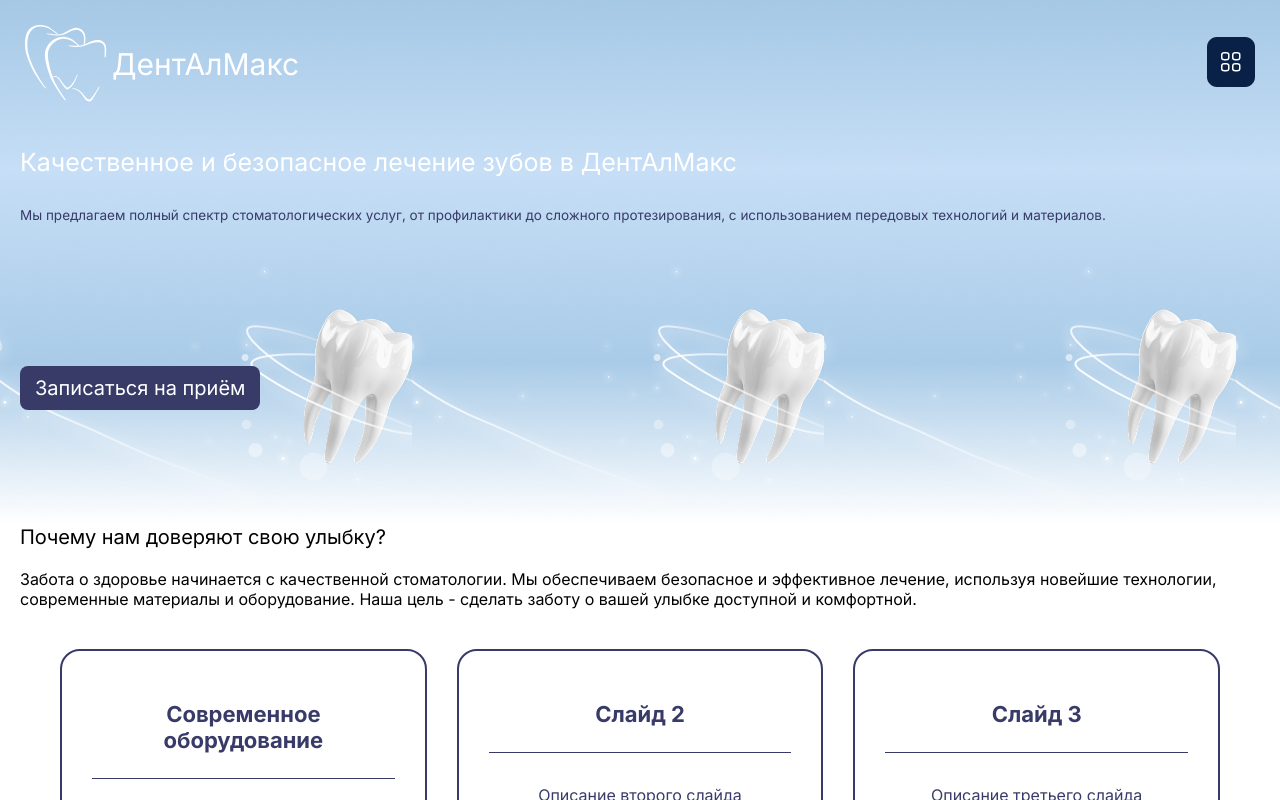
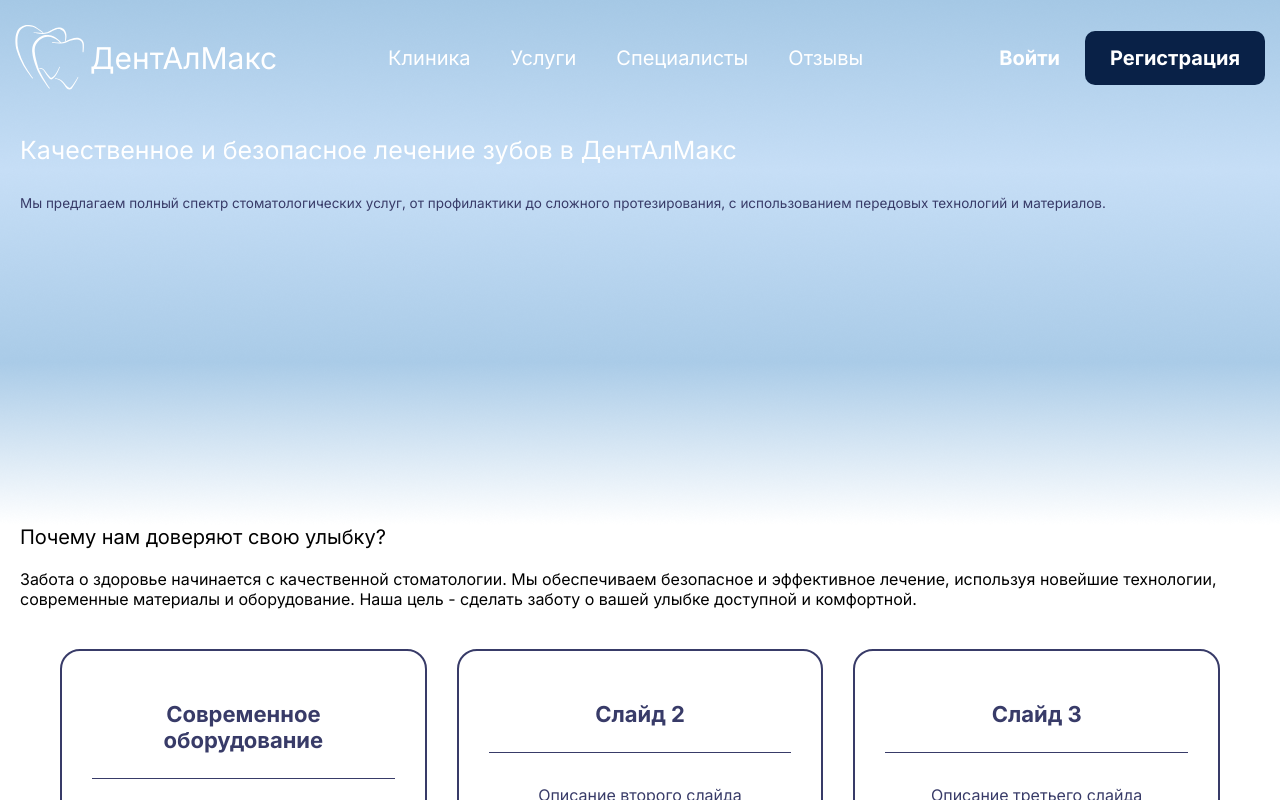
Before and after one commit to Dmitry1517/dentalmax, a Vue app: page / in a window 1280 px wide. Shown: the top 800 px of the page. Built offline with nearby package versions, Linux system fonts and the light colour scheme.

Commit message:
header-process

```diff
--- a/src/app/App.vue
+++ b/src/app/App.vue
@@ -9,18 +9,16 @@ import FooterHome from '@/entities/FooterHome.vue'
 import TextSlider from '@/entities/TextSlider.vue';
 import SpecialistSlider from '@/entities/SpecialistSlider.vue';
 import FidbackSlider from '@/entities/FidbackSlider.vue';
+import Header from '@/entities/Header.vue';
 </script>
 
 <template>
   <div>
-    <div id="header">
+    <Header />
+    <!-- <div id="header">
       <div class="header">
-        <div class="header__top">
-          <LogoName color="#ffffff" />
-          <div class="header__button">
-            <img src="/menu-btn.png" alt="" />
-          </div>
-        </div>
+
+        <Header />
 
         <div class="promo">
           <span class="promo__title">Качественное и безопасное лечение зубов в ДентАлМакс</span>
@@ -33,7 +31,7 @@ import FidbackSlider from '@/entities/FidbackSlider.vue';
       <div class="form">
         <Button>Записаться на приём</Button>
       </div>
-    </div>
+    </div> -->
     <Information
       title="Почему нам доверяют свою улыбку?"
       text="Забота о здоровье начинается с качественной стоматологии. Мы обеспечиваем безопасное и
--- a/src/entities/Header.vue
+++ b/src/entities/Header.vue
@@ -1,12 +1,13 @@
 <script setup>
-import Logo from '@/shared/icons/Logo.vue'
+import LogoName from '@/shared/components/LogoName.vue'
 </script>
 
 <template>
   <header class="header">
-    <div class="logo">
-      <Logo />
-      <span>ДентАлМакс</span>
+    <div class="header__top">
+      <LogoName color="#ffffff" />
+      <div class="header__button">
+        <img src="/menu-btn.png" alt="menu" />
       </div>
       <div class="nav">
         <ul class="nav__list">
@@ -20,37 +21,66 @@ import Logo from '@/shared/icons/Logo.vue'
         <button class="button button_notbg">Войти</button>
         <button class="button">Регистрация</button>
       </div>
+    </div>
+
+    <div class="promo">
+      <span class="promo__title">Качественное и безопасное лечение зубов в ДентАлМакс</span>
+      <span class="promo__text">
+        Мы предлагаем полный спектр стоматологических услуг, от профилактики до сложного
+        протезирования, с использованием передовых технологий и материалов.
+      </span>
+    </div>
   </header>
+
 </template>
 
 <style>
+
 .header {
-  width: 1280px;
-  margin: 0 auto;
-  padding: 22px 0px;
+  background-image: url('/bg.png');
+  width: 100%;
+  height: 525px;
+  object-fit: cover; /* или contain */
+}
+
+.header__top {
+  width: 100%;
+  padding: 20px 15px;
   display: flex;
   align-items: center;
   justify-content: space-between;
 }
+
 .logo {
   display: flex;
   align-items: center;
   gap: 20px;
 }
+
 .logo span {
   font-size: 40px;
   color: var(--text-color);
 }
 
+.header__button {
+  margin-left: auto;
+}
+
+.header__button img {
+  width: 35px;
+  height: 35px;
+}
+
 .nav__list {
   display: flex;
   align-items: center;
-  gap: 40px;
+  gap: 15px;
   list-style-type: none;
 }
+
 .nav__item {
   color: var(--text-color);
-  font-size: 20px;
+  font-size: 16px;
   cursor: pointer;
 }
 
@@ -62,10 +92,10 @@ import Logo from '@/shared/icons/Logo.vue'
 .button {
   background: var(--bg-button);
   border-radius: 10px;
-  padding: 15px 25px;
+  padding: 10px;
   color: var(--text-color);
   font-weight: bold;
-  font-size: 20px;
+  font-size: 16px;
   outline: none;
   border: none;
   cursor: pointer;
@@ -74,4 +104,53 @@ import Logo from '@/shared/icons/Logo.vue'
 .button_notbg {
   background: none;
 }
+
+.nav, .login {
+  display: none;
+}
+
+@media all and (min-width: 768px) {
+  .header__button {
+    display: none;
+  }
+
+  .nav {
+    display: block;
+  }
+
+  .login {
+    display: flex;
+    align-items: center;
+  }
+}
+
+@media all and (min-width: 1024px) {
+  .button {
+    font-size: 20px;
+    padding: 15px 25px;
+  }
+
+  .nav__item {
+    font-size: 20px;
+  }
+
+  .nav__list {
+    gap: 20px;
+  }
+}
+
+@media all and (min-width: 1280px) {
+  .header__top {
+    width: 1280px;
+    margin: 0 auto;
+  }
+
+  .nav__list {
+    gap: 40px;
+  }
+
+  .header__top {
+    padding: 25px 15px;
+  }
+}
 </style>
--- a/src/shared/components/LogoName.vue
+++ b/src/shared/components/LogoName.vue
@@ -20,6 +20,12 @@ const {color} = defineProps({
 }
 
 .logo__name {
-    font-size: 30px;
+    font-size: 24px;
+}
+
+@media all and (min-width: 1024px) {
+    .logo__name {
+        font-size: 30px;
+    }
 }
 </style>
--- a/src/shared/icons/Logo.vue
+++ b/src/shared/icons/Logo.vue
@@ -6,7 +6,7 @@ const {color} = defineProps({
 </script>
 
 <template>
-  <svg width="82" height="77" viewBox="0 0 82 77" fill="none" xmlns="http://www.w3.org/2000/svg">
+  <svg viewBox="0 0 82 77" fill="none" xmlns="http://www.w3.org/2000/svg">
     <path
       d="M53.9954 21.2436C54.0222 21.0187 54.1678 20.6852 54.0677 20.5649C53.1367 19.4455 52.1268 18.3857 51.0333 17.408C47.8117 14.5146 43.7277 12.3096 39.2247 11.8492C38.7474 11.7992 38.2685 11.7694 37.7869 11.7597C36.4375 11.7327 35.0944 11.929 33.8103 12.2875C27.2363 14.3283 21.6793 19.5034 20.1396 26.6547C19.8825 28.2145 19.8154 29.8099 19.8902 31.3609C20.3265 38.1829 22.588 44.3486 24.7472 50.4789C25.3988 52.2985 26.2072 54.0758 27.0715 55.7785C30.0161 61.5158 33.622 66.7927 37.3548 71.9342C38.1914 73.0804 39.0421 74.2227 39.8932 75.3459C39.9978 75.484 40.3668 75.4314 40.6043 75.4748C40.6364 75.2354 40.8014 74.9015 40.7034 74.7596C39.9057 73.6045 39.1092 72.4314 38.3278 71.2561C34.8441 65.9903 31.494 60.5867 28.8732 54.9103C28.1042 53.2252 27.425 51.509 26.9006 49.761C25.0756 43.6099 23.2613 37.3501 22.8869 31.2192C22.8203 29.8284 22.8633 28.4522 23.0557 27.1013C24.0233 21.571 28.8194 16.2616 34.4353 14.3968C35.5269 14.0509 36.6563 13.8505 37.7869 13.8243C38.2137 13.8146 38.6394 13.8209 39.066 13.8429C43.0785 14.0353 46.9788 15.7971 50.2214 18.3724C51.3196 19.2401 52.3528 20.1987 53.318 21.2267C53.4212 21.3366 53.7685 21.235 53.9954 21.2436Z"
       :fill="color"
@@ -33,3 +33,17 @@ const {color} = defineProps({
     />
   </svg>
 </template>
+
+<style scoped>
+svg {
+  width: 50px;
+  height: 45px;
+}
+
+@media all and (min-width: 1024px) {
+  svg {
+    width: 70px;
+    height: 65px;
+  }
+}
+</style>
```
Also changed, not shown: src/app/style/style.css (line endings or trailing spaces). Lines whose indentation alone changed are shown as unchanged.
